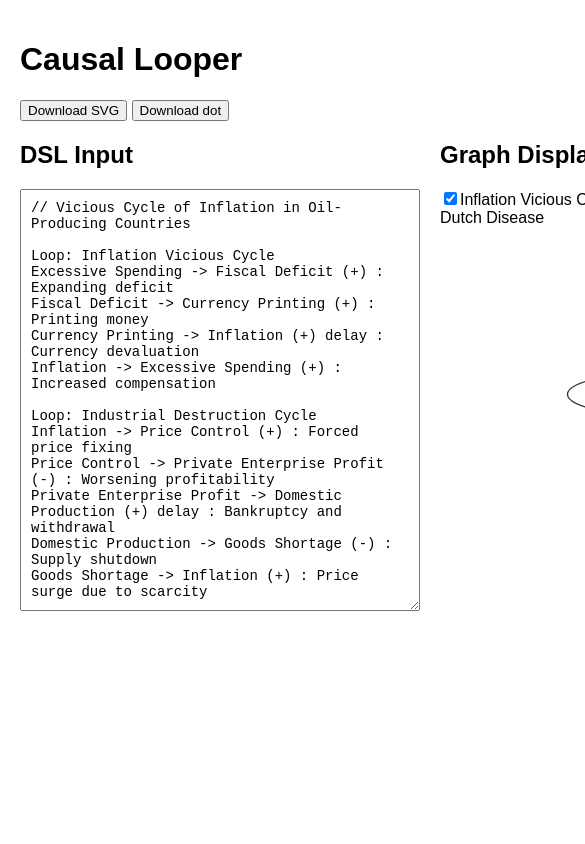
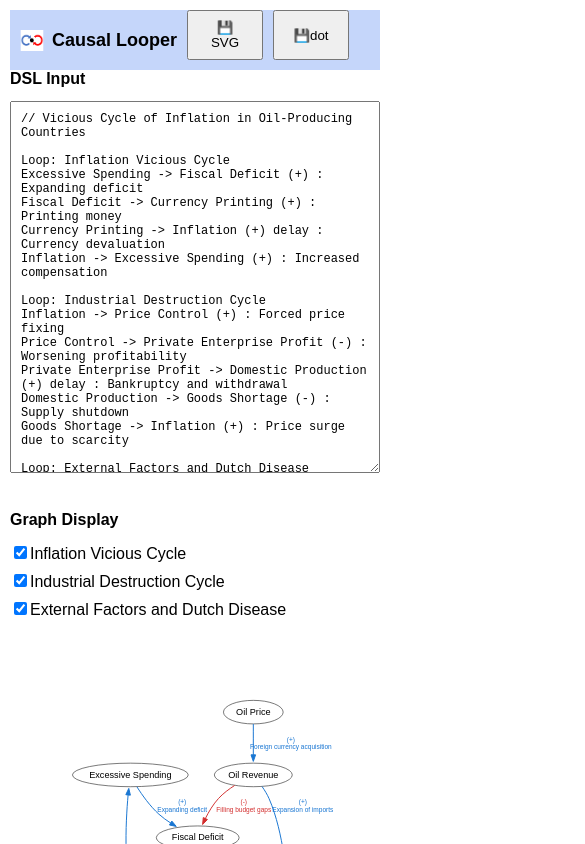
Before and after one commit to otahi/causal-looper, a plain HTML site: page index.html in a window 390 px wide. Shown: the top 844 px of the page, 585 px wide, since content can reach past the window. Drawn offline with Linux system fonts and the light colour scheme.

Commit message:
Arrange layout design

```diff
--- a/css/main.css
+++ b/css/main.css
@@ -2,31 +2,136 @@
     margin: 0;
     padding: 20px;
     font-family: sans-serif;
+    height: 100vh;
+    box-sizing: border-box;
+    display: flex;
+    flex-direction: column;
 }
+
+h1{
+    margin: 10px 10px 10px 10px;
+    font-size: 18px;
+    background-image: url(../favicon.png);
+    background-size: 24px 24px;
+    background-repeat: no-repeat;
+    background-position: left center;
+    padding-left: 32px;
+}
+
+header {
+    margin: 0px;
+    display: flex;
+    align-items: center;
+    margin-bottom: 0px;
+    background-color: #c5d6fa;
+}
+
+h2{
+    margin-top: 0;
+    font-size: 16px;
+}
+
 .container {
     display: flex;
+    max-width: 100%;
     gap: 20px;
-    align-items: flex-start;
+    align-items: stretch;
+    flex: 1;
 }
+
 .input-area {
-    flex: 0 0 auto;
-    min-width: 400px;
+    flex: 0 0 30%;
+    min-width: 300px;
+    display: flex;
+    flex-direction: column;
 }
-.graph-area {
-    flex: 1;
-    min-width: 600px;
-}
+
 #dslInput {
     width: 100%;
-    max-width: 500px;
     font-family: monospace;
     font-size: 14px;
     padding: 10px;
     box-sizing: border-box;
 }
-#renderBtn {
-    margin-top: 10px;
-    padding: 10px 20px;
-    font-size: 16px;
+
+
+.graph-area {
+    flex: 1;
+    min-width: 300px;
+    display: flex;
+    flex-direction: column;
+    overflow: hidden;
+}
+
+.graph-area h2 {
+    margin-top: 0;
+}
+
+#graph {
+    flex: 1;
+    align-items: center;
+    justify-content: left;
+}
+
+#graph svg {
+    max-width: 100%;
+    max-height: 100%;
+    width: auto;
+    height: calc(100vh - 10em);
+}
+
+navigation {
+    display: inline-flex;
+    margin-bottom: 0px;
+    gap: 10px;
+}
+
+navigation button {
+    padding: 8px 16px;
     cursor: pointer;
 }
+
+#selectLoop {
+    margin-bottom: 0px;
+}
+
+#selectLoop label {
+    display: inline-block;
+    margin-right: 15px;
+    cursor: pointer;
+}
+
+/* スマートフォン・タブレット用（縦並び） */
+@media (max-width: 1024px) {
+    body {
+        padding: 10px;
+    }
+
+    .container {
+        flex-direction: column;
+    }
+
+    .input-area,
+    .graph-area {
+        flex: none;
+        width: 100%;
+        min-width: 0;
+    }
+
+    #dslInput {
+        font-size: 12px;
+        max-width: 100%;
+    }
+
+    navigation button {
+        display: block;
+        width: 100%;
+        margin-bottom: 10px;
+        margin-right: 0;
+    }
+
+    #selectLoop label {
+        display: block;
+        margin-bottom: 8px;
+    }
+}
--- a/index.html
+++ b/index.html
@@ -3,14 +3,17 @@
 <head>
     <meta charset="utf-8">
     <title>Causal Looper</title>
+    <link rel="icon" type="image/png" href="./favicon.png">
     <link rel="stylesheet" href="./css/main.css">
 </head>
 <body>
-    <h1>Causal Looper</h1>
-    <navigation>
-        <button id="downloadSvgBtn">SVGをダウンロード</button>
-        <button id="downloadDotBtn">dotをダウンロード</button>
-    </navigation>
+    <header>
+        <h1>Causal Looper</h1>
+        <navigation>
+            <button id="downloadSvgBtn">💾SVG</button>
+            <button id="downloadDotBtn">💾dot</button>
+        </navigation>
+    </header>
     <div class="container">
         <div class="input-area">
             <h2 id="inputTitle">DSL入力</h2>
@@ -81,15 +84,11 @@
             document.getElementById('dslInput').placeholder = sampleTextJa;
             document.getElementById('inputTitle').textContent = 'DSL入力';
             document.getElementById('graphTitle').textContent = 'グラフ表示';
-            document.getElementById('downloadSvgBtn').textContent = 'SVGをダウンロード';
-            document.getElementById('downloadDotBtn').textContent = 'dotをダウンロード';
         } else {
             document.getElementById('dslInput').value = sampleTextEn;
             document.getElementById('dslInput').placeholder = sampleTextEn;
             document.getElementById('inputTitle').textContent = 'DSL Input';
             document.getElementById('graphTitle').textContent = 'Graph Display';
-            document.getElementById('downloadSvgBtn').textContent = 'Download SVG';
-            document.getElementById('downloadDotBtn').textContent = 'Download dot';
         }
 
         function addLoopCheckboxes(loopClasses) {
```
Also changed, not shown: favicon.png (added).
